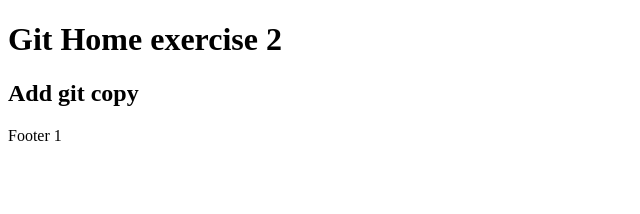
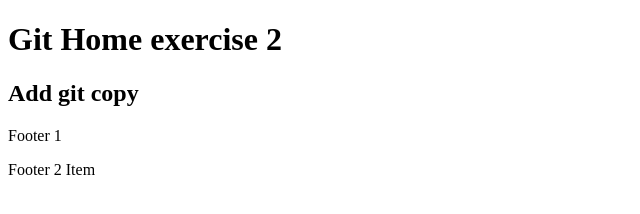
Before and after one commit to manzitresor/MyGym-git-exercise-solutions, a plain HTML site: page home.html in a window 1280 px wide. Shown: the whole page, without its empty margins (0-640 px from the left). Drawn offline with Linux system fonts and the light colour scheme.

Commit message:
Add second footer item

```diff
--- a/home.html
+++ b/home.html
@@ -11,6 +11,7 @@
     <h2>Add git copy</h2>
     <footer>
         <p>Footer 1</p>
+        <span>Footer 2 Item</span>
     </footer>
 </body>
 </html>
```
